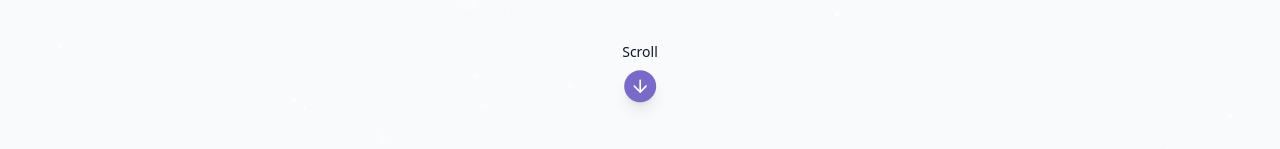
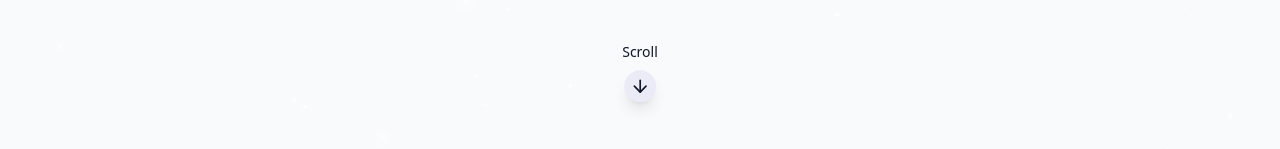
Before and after one commit to yazasyahreza/syahreza-porto, a React (Vite) app: page / in a window 1280 px wide. Shown: the part 651-800 px from the top of the page. Built offline with nearby package versions, Linux system fonts and the light colour scheme.

Commit message:
warna tombol scroll down

```diff
--- a/src/components/HeroSection.jsx
+++ b/src/components/HeroSection.jsx
@@ -48,9 +48,9 @@ export const HeroSection = () => {
         </span>{" "}
         <a href="#about">
           {" "}
-          <div className="flex items-center justify-center w-8 h-8 rounded-full bg-primary shadow-lg hover:scale-110 transition-transform duration-300">
+          <div className="flex items-center justify-center w-8 h-8 rounded-full bg-primary/10 shadow-lg hover:scale-110 transition-transform duration-300">
             {" "}
-            <ArrowDown className="h-5 w-5 text-white" />{" "}
+            <ArrowDown size={20} />{" "}
           </div>{" "}
         </a>{" "}
       </div>{" "}
```
